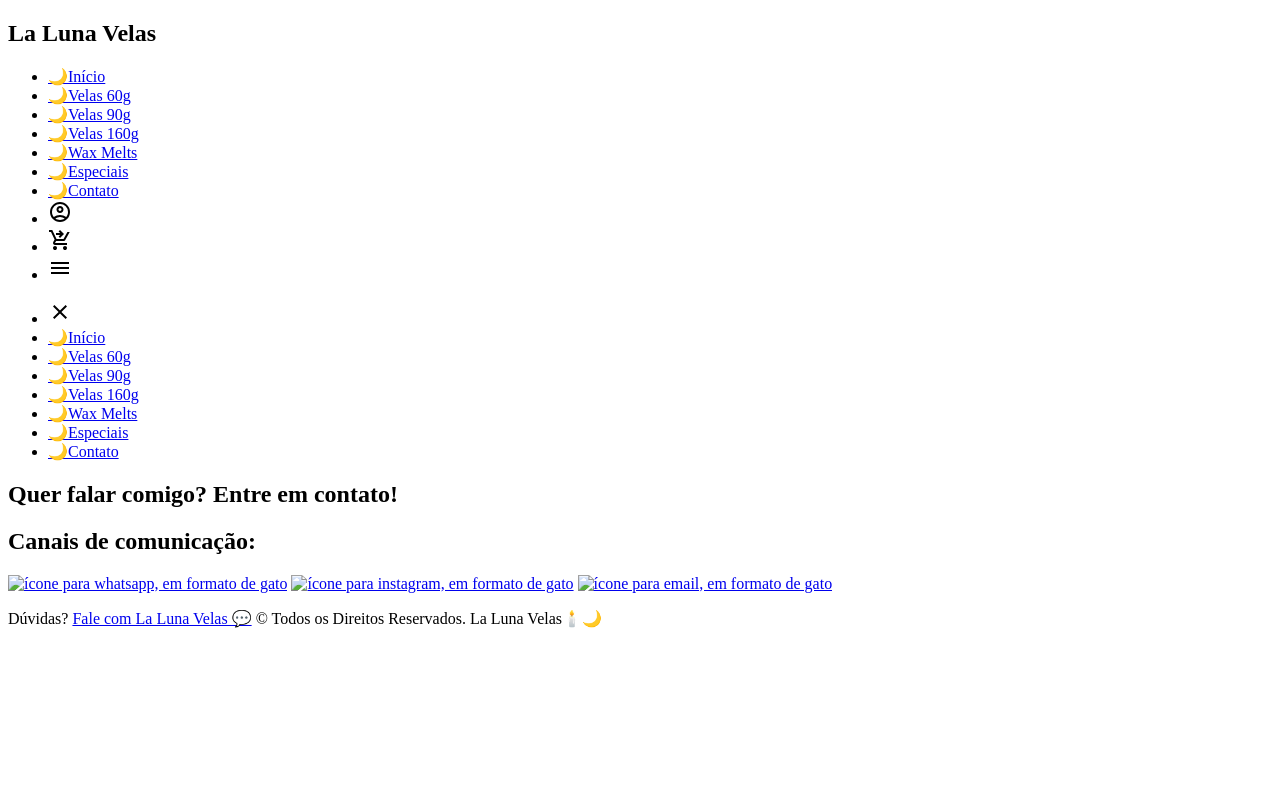
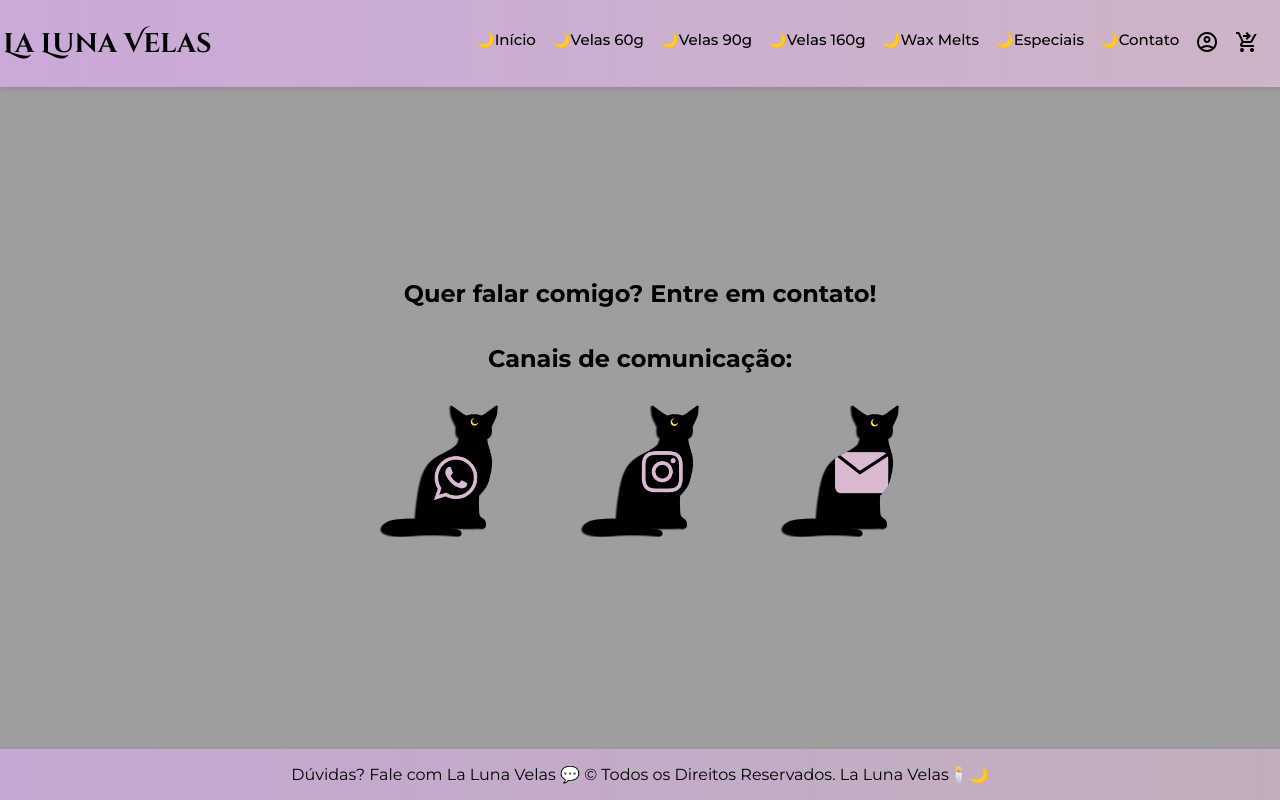
Before and after one commit to JenniferGuedes/La-Luna-Velas, a plain HTML site: page contact.html in a window 1280 px wide. Drawn offline with Linux system fonts and the light colour scheme; the site is published under a folder, as on GitHub Pages, so addresses that start at the root find nothing.

Commit message:
V1.3.3
fixing bugs - js

```diff
--- a/contact.html
+++ b/contact.html
@@ -5,7 +5,7 @@
     <meta name="viewport" content="width=device-width, initial-scale=1.0">
     <title>Contato</title>
     <link rel="icon" href="../images/IconLuna.png">
-    <link rel="stylesheet" href="../style.css">
+    <link rel="stylesheet" href="style.css">
 </head>
 <body>
 
@@ -53,11 +53,11 @@
         <h2 class="contactText">Canais de comunicação:</h2>
 
     <section class="iconRow">
-        <a href="https://wa.me/5513991456123?text=Olá,%20tenho%20dúvidas%20sobre%20as%20velas,%20poderia%20me%20ajudar?" target="_blank"><img src="/images/catwpp.png" class="catimg" alt="ícone para whatsapp, em formato de gato"></a>
+        <a href="https://wa.me/5513991456123?text=Olá,%20tenho%20dúvidas%20sobre%20as%20velas,%20poderia%20me%20ajudar?" target="_blank"><img src="images/catwpp.png" class="catimg" alt="ícone para whatsapp, em formato de gato"></a>
 
-        <a href="https://www.instagram.com/lalunasplendevelas/" target="_blank"><img src="/images/catinsta.png" class="catimg" alt="ícone para instagram, em formato de gato"></a>
+        <a href="https://www.instagram.com/lalunasplendevelas/" target="_blank"><img src="images/catinsta.png" class="catimg" alt="ícone para instagram, em formato de gato"></a>
 
-        <a href="https://mail.google.com/mail/?view=cm&fs=1&to=lalunasplendevelas@gmail.com" target="_blank"><img src="/images/catemail.png" class="catimg" alt="ícone para email, em formato de gato"></a>
+        <a href="https://mail.google.com/mail/?view=cm&fs=1&to=lalunasplendevelas@gmail.com" target="_blank"><img src="images/catemail.png" class="catimg" alt="ícone para email, em formato de gato"></a>
     </section>
 
 
```
